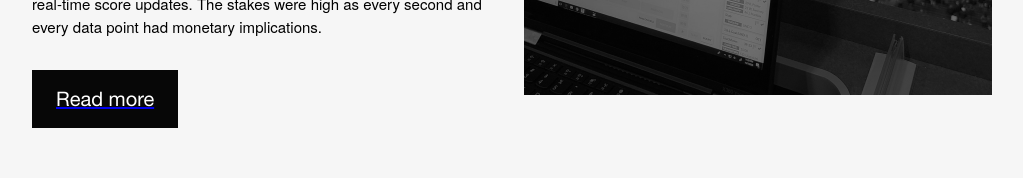
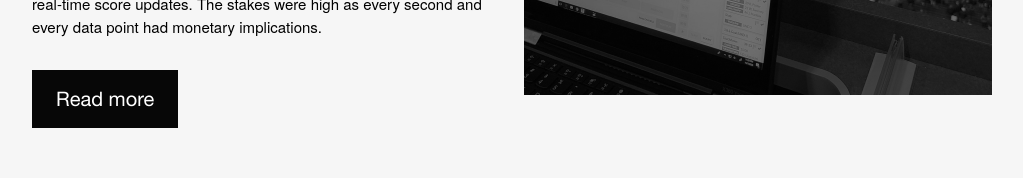
Before and after one commit to milkamantas/mantasmilkacom, a React (Create React App) app: page / in a window 1280 px wide. Shown: the part 1930-2108 px from the top of the page, without its empty margins (128-1151 px from the left). Built offline with nearby package versions, Linux system fonts and the light colour scheme; a web font is replaced by a local one.

Commit message:
Fixed CTA

```diff
--- a/src/components/ProjectListItem.module.css
+++ b/src/components/ProjectListItem.module.css
@@ -47,6 +47,11 @@
   padding: var(--padding-base) var(--padding-5xl);
   background-color: var(--color-gray);
   flex-direction: row;
+  text-decoration: none;
+  transition: all 0.420s ease-in-out;
+}
+.cta:hover {
+  background-color: #1f1f1f;
 }
 .content {
   flex: 1;
```
